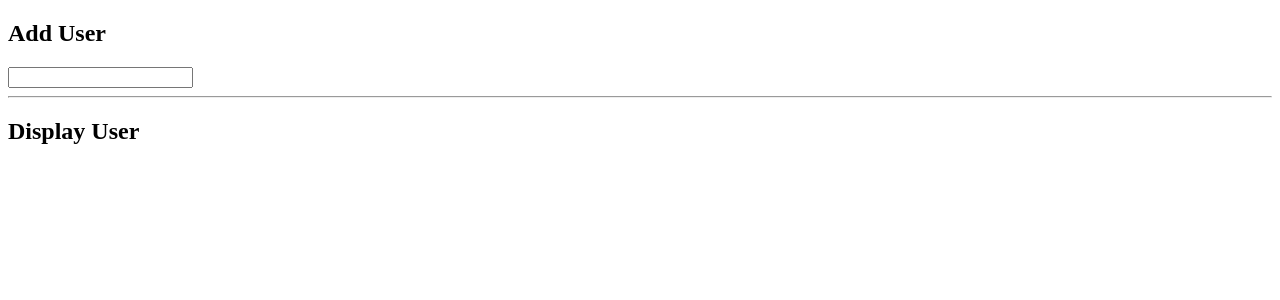
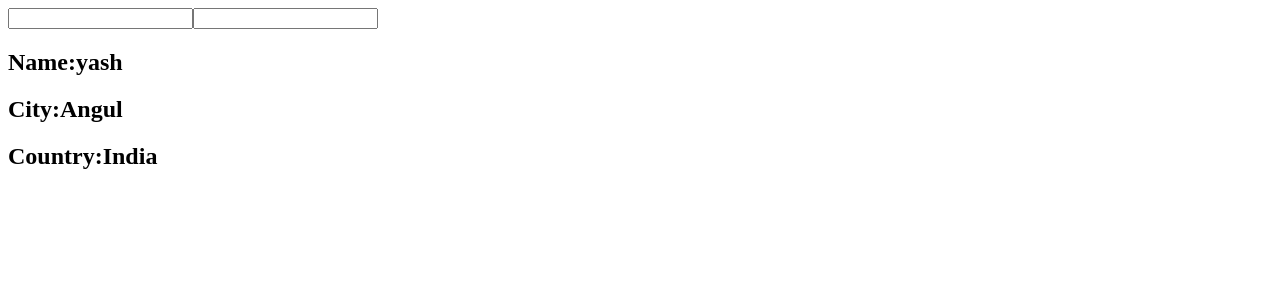
Before and after one commit to yashsahu-dev/my-react-app, a React (Vite) app: page / in a window 1280 px wide. Shown: the top 300 px of the page. Built offline with nearby package versions, Linux system fonts and the light colour scheme.

Commit message:
Handling Objects using state

```diff
--- a/src/AddUser.jsx
+++ /dev/null
@@ -1,13 +0,0 @@
-import React from 'react'
-
-const AddUser = ({setUser}) => {
-  return (
-    <div>
-        <h2>Add User</h2>
-        <input type="text" onChange={(e)=>setUser(e.target.value)}/>
-        <hr />
-    </div>
-  )
-}
-
-export default AddUser
--- a/src/App.jsx
+++ b/src/App.jsx
@@ -1,13 +1,29 @@
 import React, { useState } from 'react'
-import AddUser from './AddUser';
-import DisplayUser from './DisplayUser';
 
 const App = () => {
-  const [user, setUser] = useState('');
+  const [data, setData] = useState({
+    name:"yash",
+    address:{
+      city:"Angul",
+      country:"India"
+    }
+  });
+
+  const onName=(val)=>{
+    data.name = val;
+    setData({...data})
+  }
+  const onCity=(val)=>{
+    setData({...data,address:{...data.address,city:val}})
+    console.log(data)
+  }
   return (
     <div>
-      <AddUser  setUser={setUser}/>
-      <DisplayUser user={user}/>
+      <input type="text" onChange={(e)=>onName(e.target.value)}/>
+      <input type="text" onChange={(e)=>onCity(e.target.value)}/>
+      <h2>Name:{data.name}</h2>
+      <h2>City:{data.address.city}</h2>
+      <h2>Country:{data.address.country}</h2>
     </div>
   )
 }
--- a/src/DisplayUser.jsx
+++ /dev/null
@@ -1,12 +0,0 @@
-import React from 'react'
-
-const DisplayUser = ({user}) => {
-  return (
-    <div>
-        <h2>Display User</h2>
-        <h2>{user}</h2>
-    </div>
-  )
-}
-
-export default DisplayUser
```
